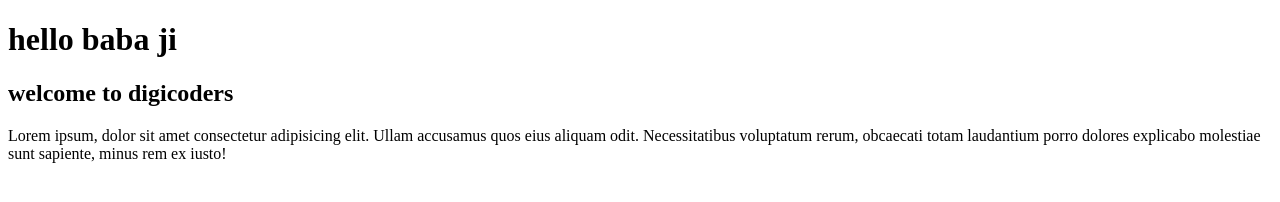
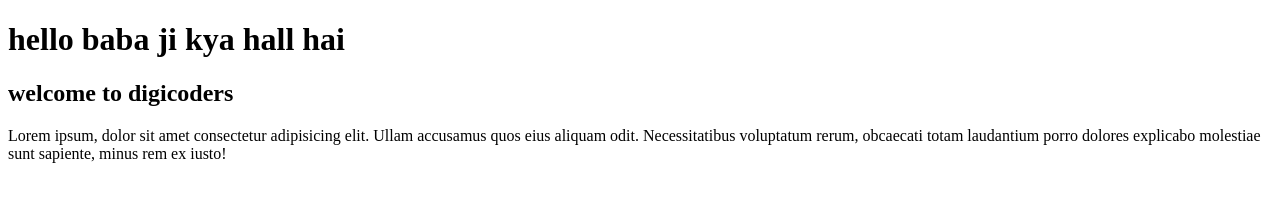
Before and after one commit to haanji/demoproject, a plain HTML site: page index.html in a window 1280 px wide. Drawn offline with Linux system fonts and the light colour scheme.

Commit message:
Update index.html

```diff
--- a/index.html
+++ b/index.html
@@ -6,7 +6,7 @@
     <title>Document</title>
 </head>
 <body>
-    <h1>hello baba ji</h1>
+    <h1>hello baba ji kya hall hai </h1>
     <h2>welcome to digicoders</h2>
     <p>Lorem ipsum, dolor sit amet consectetur adipisicing elit. Ullam accusamus quos eius aliquam odit. Necessitatibus voluptatum rerum, obcaecati totam laudantium porro dolores explicabo molestiae sunt sapiente, minus rem ex iusto!</p>
 </body>
```
